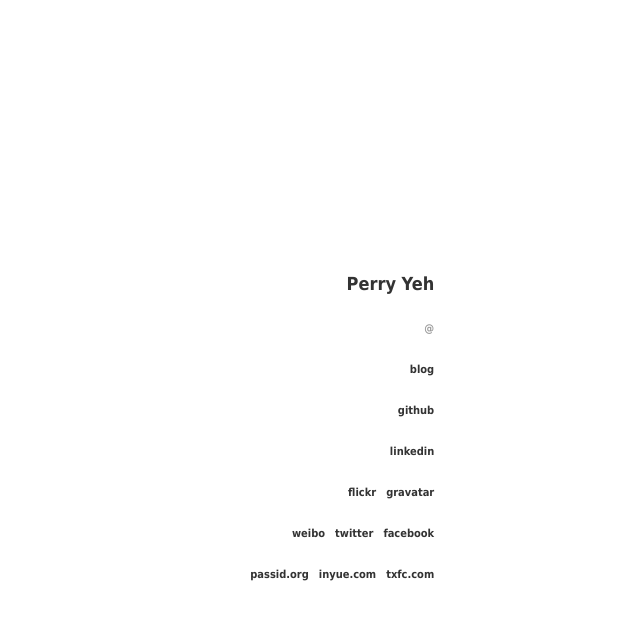
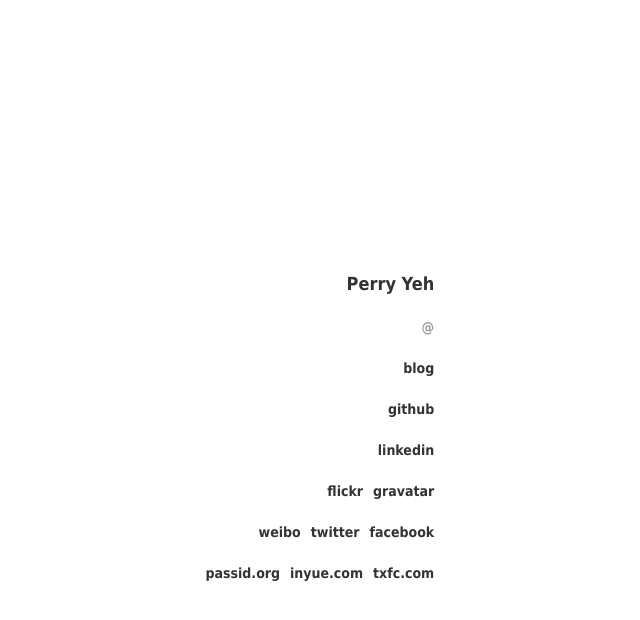
Before and after one commit to yeeh/www.yeh.sh, a Jekyll site: the page built from index.html, in a window 1280 px wide. Shown: the top 620 px of the page, without its empty margins (513-1153 px from the left). Built offline with Jekyll 4.4.1, drawn with Linux system fonts in a browser that asks for light colours; Markdown is read by kramdown in place of the engine named in the settings.

Commit message:
edit font-size

```diff
--- a/_layouts/default.html
+++ b/_layouts/default.html
@@ -13,7 +13,7 @@ body{font:14px/1.5 tahoma,arial; color: #333; }
 div{position:absolute; top:30%; right:26%; padding-bottom:10%; text-align:right;}
 h1{font-size:18px;}
 p{margin-top:20px;}
-a{font-size:11px; color: #333;text-decoration: none;margin-left:10px;font-weight: bold;-webkit-transition: color .2s linear;-moz-transition: color .2s linear;-ms-transition: color .2s linear;-o-transition: color .2s linear;transition: color .2s linear;}
+a{color: #333;text-decoration: none;margin-left:10px;font-weight: bold;-webkit-transition: color .2s linear;-moz-transition: color .2s linear;-ms-transition: color .2s linear;-o-transition: color .2s linear;transition: color .2s linear;}
 p:nth-child(2) a, a:hover{color: #999;}
 @media screen and (max-device-width:760px), media and (max-device-height:480px){
     div{top:24%; right:20%;}
```
